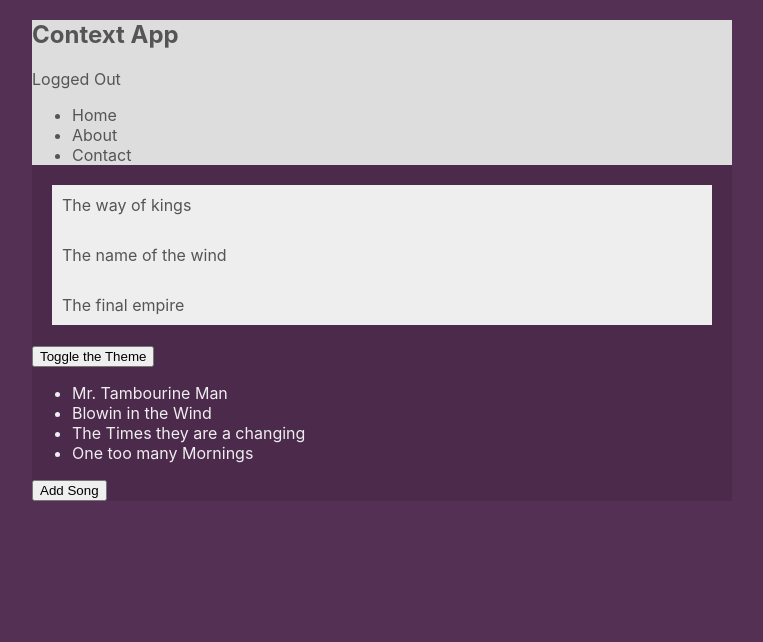
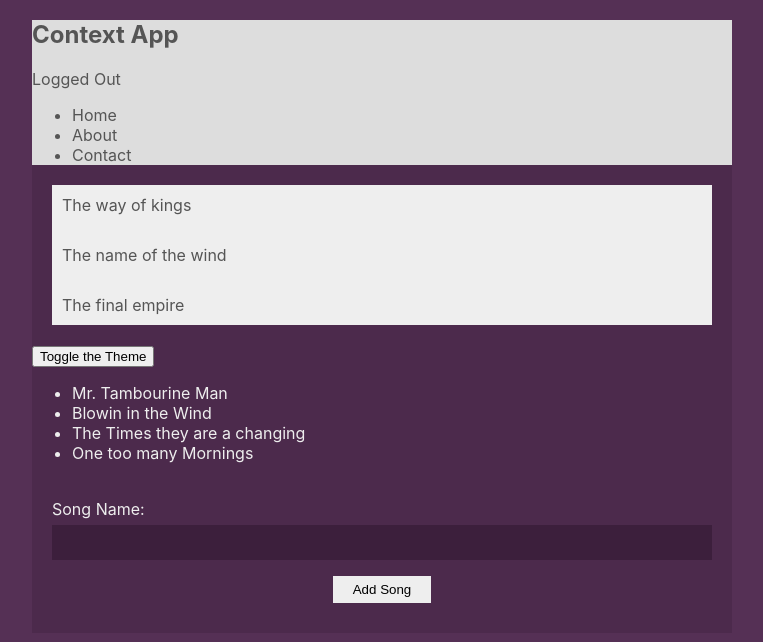
Before and after one commit to abp437/Javascript-Assignments, a React (Create React App) app in the folder react-hooks/: page / in a window 1280 px wide. Shown: the top 642 px of the page, without its empty margins (258-1021 px from the left). Built offline with nearby package versions, Linux system fonts and the light colour scheme; the HTML template or start-up script is replaced by a standard one.

Commit message:
Minor Component Changes

```diff
--- /dev/null
+++ b/react-hooks/src/components/NewSongForm.js
@@ -0,0 +1,24 @@
+import React, { useState } from 'react';
+
+const NewSongForm = (props) => {
+  const [title, setTitle] = useState('');
+  const handleSubmit = (event) => {
+    event.preventDefault();
+    props.addSong(title);
+    setTitle('');
+  };
+  return (
+    <form onSubmit={event => handleSubmit(event)}>
+      <label>Song Name:</label>
+      <input
+        type="text"
+        value={title}
+        onChange={event => setTitle(event.target.value)}
+        required
+      />
+      <input type="submit" value="Add Song" />
+    </form>
+  );
+}
+
+export default NewSongForm;
--- a/react-hooks/src/components/SongList.js
+++ b/react-hooks/src/components/SongList.js
@@ -1,6 +1,7 @@
 import React, { useState } from 'react';
+import NewSongForm from './NewSongForm';
 
-export default function () {
+const SongList = () => {
   const [songs, setSongs] = useState([
     {
       id: 1,
@@ -20,10 +21,10 @@ export default function () {
     },
   ]);
 
-  const addSong = () => {
+  const addSong = (title) => {
     setSongs([...songs, {
-      id: Math.floor(Math.random() * 1000),
-      title: 'Boots of Spanish Leather',
+      id: Math.floor((Math.random() * 1000) * (Math.random() * 1000)),
+      title,
     }]);
   }
   return (
@@ -38,7 +39,9 @@ export default function () {
           })
         }
       </ul>
-      <button onClick={() => addSong()}>Add Song</button>
+      <NewSongForm addSong={addSong} />
     </div>
   );
 }
+
+export default SongList;
```
Also changed, not shown: react-hooks/src/contexts/AuthContext.js (line endings or trailing spaces), react-hooks/src/contexts/ThemeContext.js (line endings or trailing spaces).
